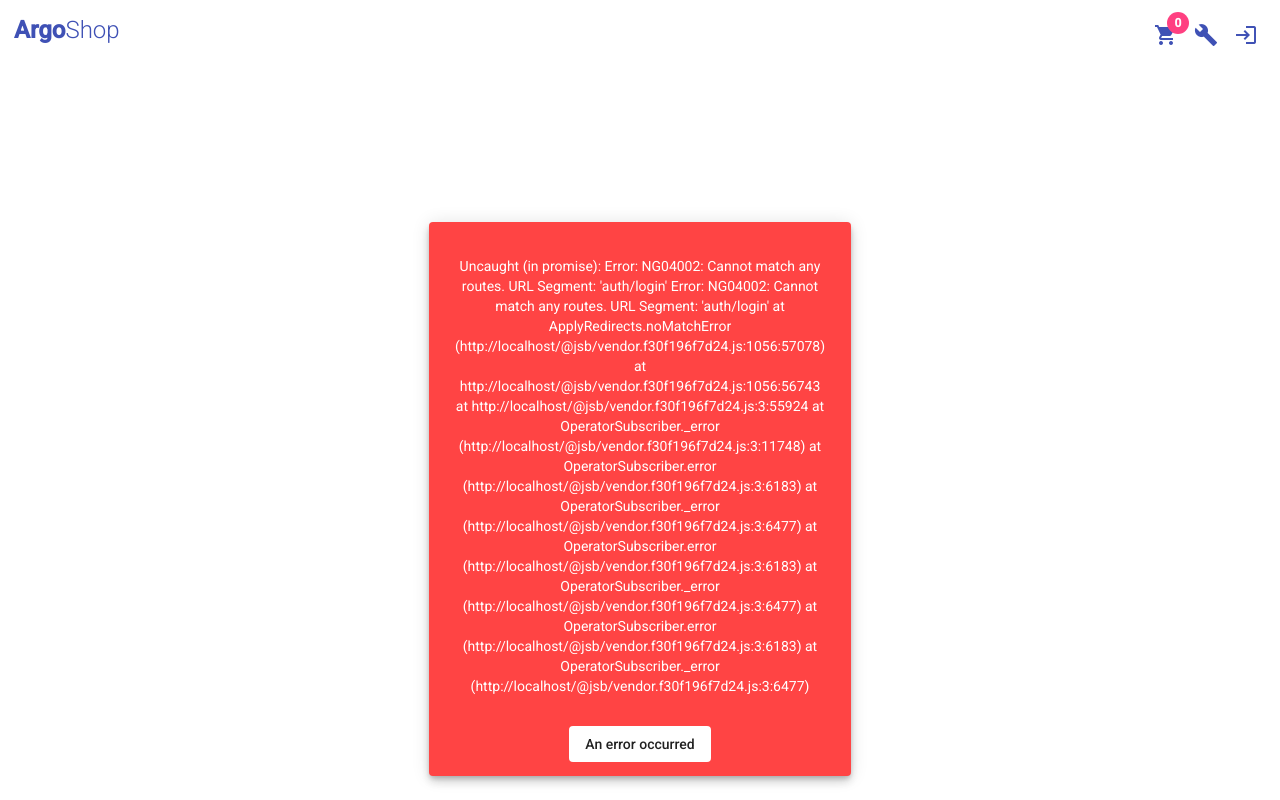
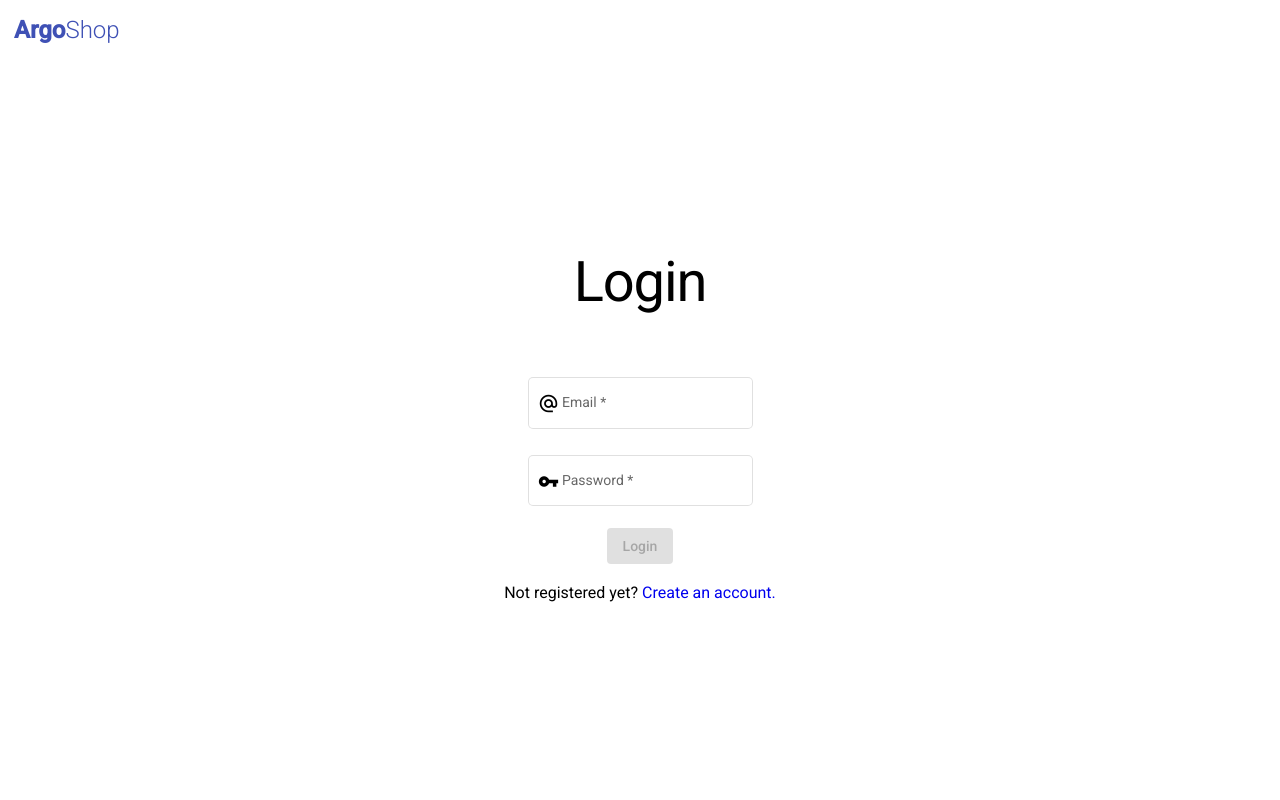
Before and after one commit to johannes-maierhofer/argo-shop-material, an Angular app: page /auth/login in a window 1280 px wide. Before the commit this address led to /. Built offline with nearby package versions, Linux system fonts and the light colour scheme.

Commit message:
Authentiaction: added login-page, authentication-service (todo: fully implement)

```diff
--- a/src/app/app-routing.module.ts
+++ b/src/app/app-routing.module.ts
@@ -10,6 +10,10 @@ const routes: Routes = [
   {
     path: 'catalog',
     loadChildren: () => import('./features/catalog/product/product.module').then(m => m.ProductModule)
+  },
+  {
+    path: 'auth',
+    loadChildren: () => import('./features/identity/authentication/authentication.module').then(m => m.AuthenticationModule)
   }
 ];
 
--- a/src/app/core/ui/components/header/header.component.html
+++ b/src/app/core/ui/components/header/header.component.html
@@ -1,6 +1,6 @@
 <div id="header-container">
   <div id="left-half" routerLink="/">
-    <h1><span id="lime-text">Argo</span><span id="store-text">Shop</span></h1>
+    <h1 style="cursor: pointer"><span id="lime-text">Argo</span><span id="store-text">Shop</span></h1>
   </div>
   <div id="right-half">
     <div id="button-container" *ngIf="showButtons">
@@ -13,7 +13,7 @@
           build</mat-icon>
       </button>
       <button mat-icon-button color="primary" aria-label="login" *ngIf="!isLoggedIn">
-        <mat-icon aria-label="login" matTooltip="login" routerLink="/login">login</mat-icon>
+        <mat-icon aria-label="login" matTooltip="login" routerLink="/auth/login">login</mat-icon>
       </button>
       <button mat-icon-button color="primary" aria-label="logout" *ngIf="isLoggedIn" (click)="logout()">
         <mat-icon aria-label="logout" matTooltip="logout">logout</mat-icon>
--- /dev/null
+++ b/src/app/features/identity/authentication/pages/login/login.component.css
@@ -0,0 +1,7 @@
+#newAccount {
+  margin: 15px;
+}
+
+#newAccountLink {
+  text-decoration: none;
+}
--- /dev/null
+++ b/src/app/features/identity/authentication/pages/login/login.component.html
@@ -0,0 +1,16 @@
+<form id="container" [formGroup]="loginForm" (ngSubmit)="login()">
+  <h1 class="mat-display-3">Login</h1>
+  <mat-form-field appearance="outline">
+    <mat-label>Email</mat-label>
+    <input matInput type="email" formControlName="email" required>
+    <mat-icon matPrefix>alternate_email</mat-icon>
+  </mat-form-field>
+  <mat-form-field appearance="outline">
+    <mat-label>Password</mat-label>
+    <input matInput type="password" formControlName="password" required>
+    <mat-icon matPrefix>vpn_key</mat-icon>
+  </mat-form-field>
+  <button mat-flat-button color="primary" [disabled]="!loginForm.valid">Login</button>
+  <p id="newAccount" class="mat-h3">Not registered yet? <a id="newAccountLink" routerLink="/signup">Create an
+      account.</a></p>
+</form>
--- /dev/null
+++ b/src/app/features/identity/authentication/pages/login/login.component.ts
@@ -0,0 +1,52 @@
+import { Location } from '@angular/common';
+import { Component, OnInit } from '@angular/core';
+import { FormBuilder, Validators } from '@angular/forms';
+import { HeaderService } from 'src/app/core/services/header.service';
+import { AuthenticationService } from '../../services/authentication.service';
+
+@Component({
+  selector: 'app-login',
+  templateUrl: './login.component.html',
+  styleUrls: ['./login.component.css']
+})
+export class LoginComponent implements OnInit {
+
+  loginForm = this.formBuilder.group({
+    email: ['', Validators.required],
+    password: ['', Validators.required]
+  });
+
+  constructor(
+    private authService: AuthenticationService,
+    // private session: SessionService,
+    private formBuilder: FormBuilder,
+    private header: HeaderService,
+    private location: Location
+  ) { }
+
+  ngOnInit() {
+    this.header.setHeaderButtonsVisibility(false);
+  }
+
+  login() {
+    const credentials = this.loginForm.value;
+
+    // this.authService.login(
+    //   credentials.email,
+    //   credentials.password
+    // ).subscribe(
+    //   () => {
+    //     this.session.setLoggedInStatus(true);
+    //     this.location.back();
+    //   },
+    //   err => {
+    //     this.snackBar.open(
+    //       'Login failed. Check your login credentials.',
+    //       'Close',
+    //       { duration: 6000 });
+
+    //     this.loginForm.patchValue({ password: '' });
+    //   }
+    // );
+  }
+}
--- /dev/null
+++ b/src/app/features/identity/authentication/services/authentication.service.ts
@@ -0,0 +1,9 @@
+import { Injectable } from '@angular/core';
+
+@Injectable({
+  providedIn: 'root'
+})
+export class AuthenticationService {
+
+  constructor() { }
+}
```
Also changed, not shown: src/app/features/identity/authentication/authentication.module.ts (added, +28 -0 lines), 2 other files (tests, documents, lock files or other folders).
